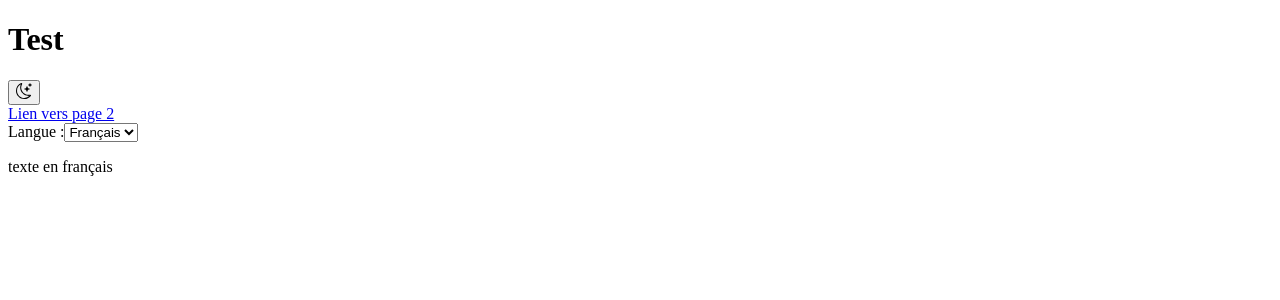
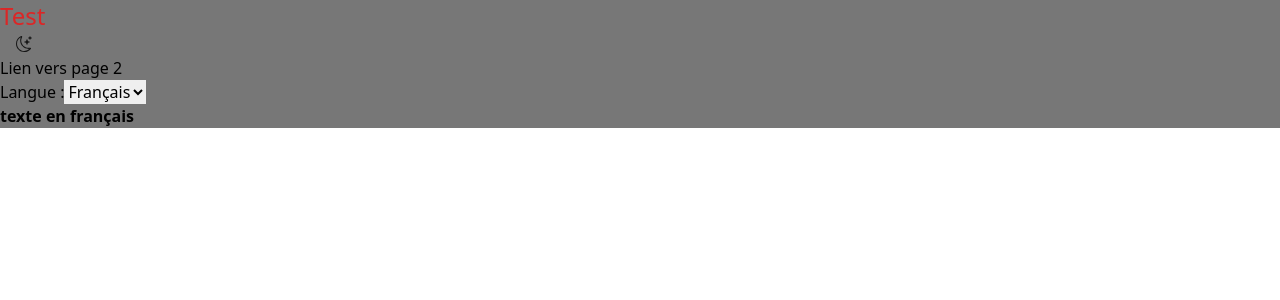
Before and after one commit to Titou360/Painter, a Next.js app: page / in a window 1280 px wide. Shown: the top 300 px of the page. Built offline with nearby package versions, Linux system fonts and the light colour scheme.

Commit message:
Adding the DarkMode

```diff
--- a/src/globals.css
+++ /dev/null
@@ -1,33 +0,0 @@
-@tailwind base;
-@tailwind components;
-@tailwind utilities;
-
-:root {
-  --foreground-rgb: 0, 0, 0;
-  --background-start-rgb: 214, 219, 220;
-  --background-end-rgb: 255, 255, 255;
-}
-
-@media (prefers-color-scheme: dark) {
-  :root {
-    --foreground-rgb: 255, 255, 255;
-    --background-start-rgb: 0, 0, 0;
-    --background-end-rgb: 0, 0, 0;
-  }
-}
-
-body {
-  color: rgb(var(--foreground-rgb));
-  background: linear-gradient(
-      to bottom,
-      transparent,
-      rgb(var(--background-end-rgb))
-    )
-    rgb(var(--background-start-rgb));
-}
-
-@layer utilities {
-  .text-balance {
-    text-wrap: balance;
-  }
-}
--- a/src/pages/_app.js
+++ b/src/pages/_app.js
@@ -1,5 +1,5 @@
 import Head from 'next/head';
-
+import './globals.css';
 //i18n
 import { I18nextProvider } from 'react-i18next';
 import i18n from '../../i18n';
--- /dev/null
+++ b/src/pages/globals.css
@@ -0,0 +1,3 @@
+@tailwind base;
+@tailwind components;
+@tailwind utilities;
--- a/src/pages/index.js
+++ b/src/pages/index.js
@@ -5,8 +5,8 @@ import LanguageSelector from '../components/switchLangue';
 
 export default function Home() {
   return (
-    <main className='dark:bg-painterDark'>
-      <h1 className='dark:text-painterOrange'>Test</h1>
+    <main className="bg-painterGreyLight dark:bg-painterDark">
+      <h1 className="text-red-600 text-2xl">Test</h1>
       <Navbar />
       <Link href="/page2">Lien vers page 2</Link>
       <LanguageSelector />
--- a/src/pages/layout.js
+++ b/src/pages/layout.js
@@ -1,6 +1,6 @@
 export default function RootLayout({ children }) {
   return (
-    <html lang="fr">
+    <html lang="fr" className="scroll-smooth">
       <body>{children}</body>
     </html>
   );
--- a/tailwind.config.js
+++ b/tailwind.config.js
@@ -1,6 +1,10 @@
 /** @type {import('tailwindcss').Config} */
 module.exports = {
-  content: ['./pages/**/*.{js,ts,jsx,tsx,mdx}', './components/**/*.{js,ts,jsx,tsx,mdx}', './app/**/*.{js,ts,jsx,tsx,mdx}'],
+  content: [
+    // Or if using `src` directory:
+    './src/**/*.{js,ts,jsx,tsx,mdx}'
+  ],
+
   darkMode: 'class',
   theme: {
     extend: {
@@ -12,15 +16,22 @@ module.exports = {
         painterDark: '#171717',
         painterGrey: '#232323',
         painterGreyLight: '#777',
-        painterWhite: '#ffffff',
-        primary: '#E55812',
-        primaryDark: '#121212',
-        expanderDark: '#B6BBC4'
-      },
-      backgroundImage: {
-        'gradient-radial': 'radial-gradient(var(--tw-gradient-stops))',
-        'gradient-conic': 'conic-gradient(from 180deg at 50% 50%, var(--tw-gradient-stops))'
+        painterWhite: '#ffffff'
       }
+    },
+    screens: {
+      '2xl': { max: '1600px' },
+      // => @media(max-width: 1600px)
+      xl: { max: '1279px' },
+      // => @media(max-width: 1279px)
+      lg: { max: '1023px' },
+      // => @media(max-width: 1023px)
+      md: { max: '767px' },
+      // => @media(max-width: 767px)
+      sm: { max: '639px' },
+      // => @media(max-width: 639)
+      xs: { max: '479px' }
+      // => @media(max-width: 479px)
     }
   },
   plugins: []
```
